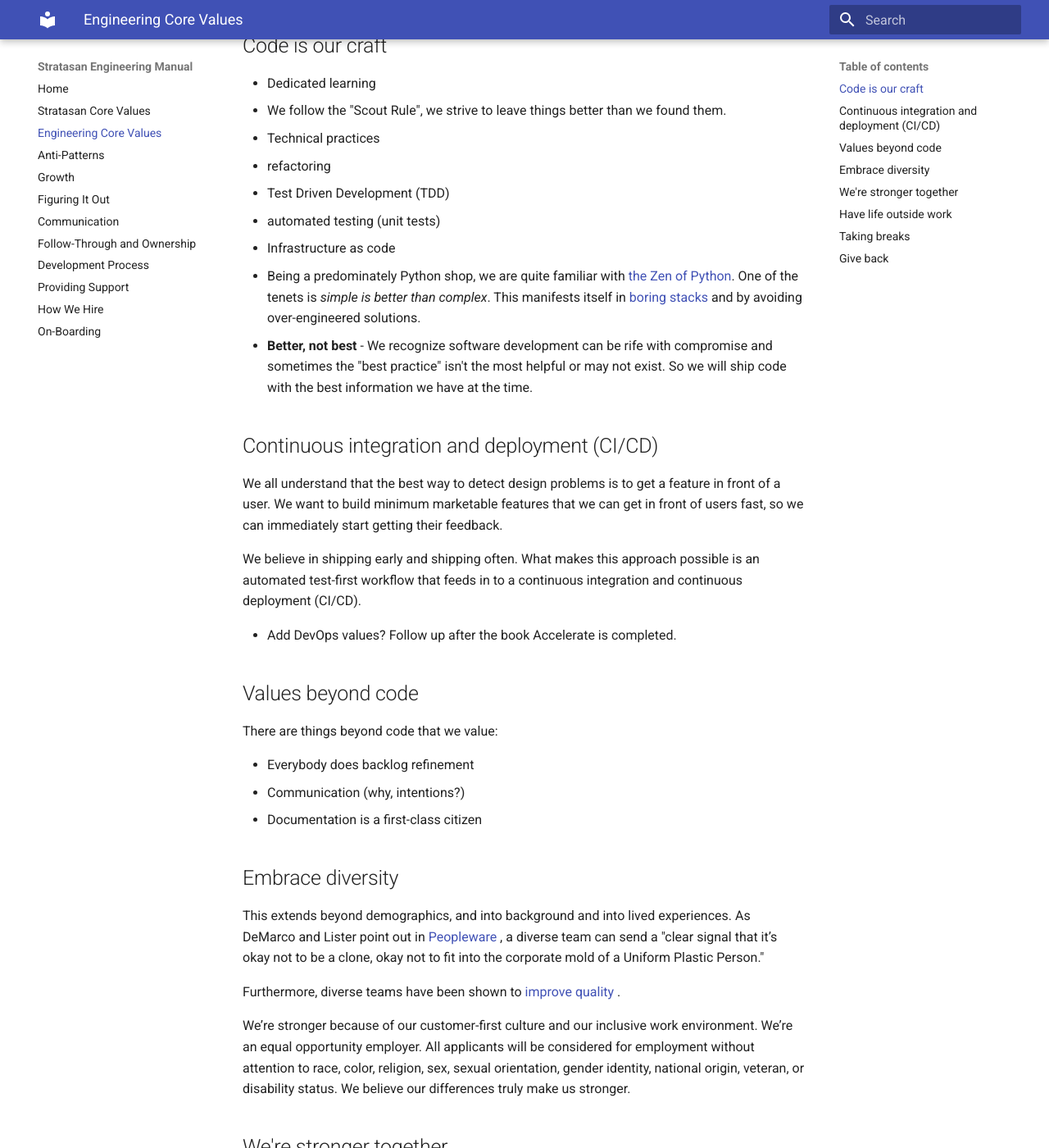
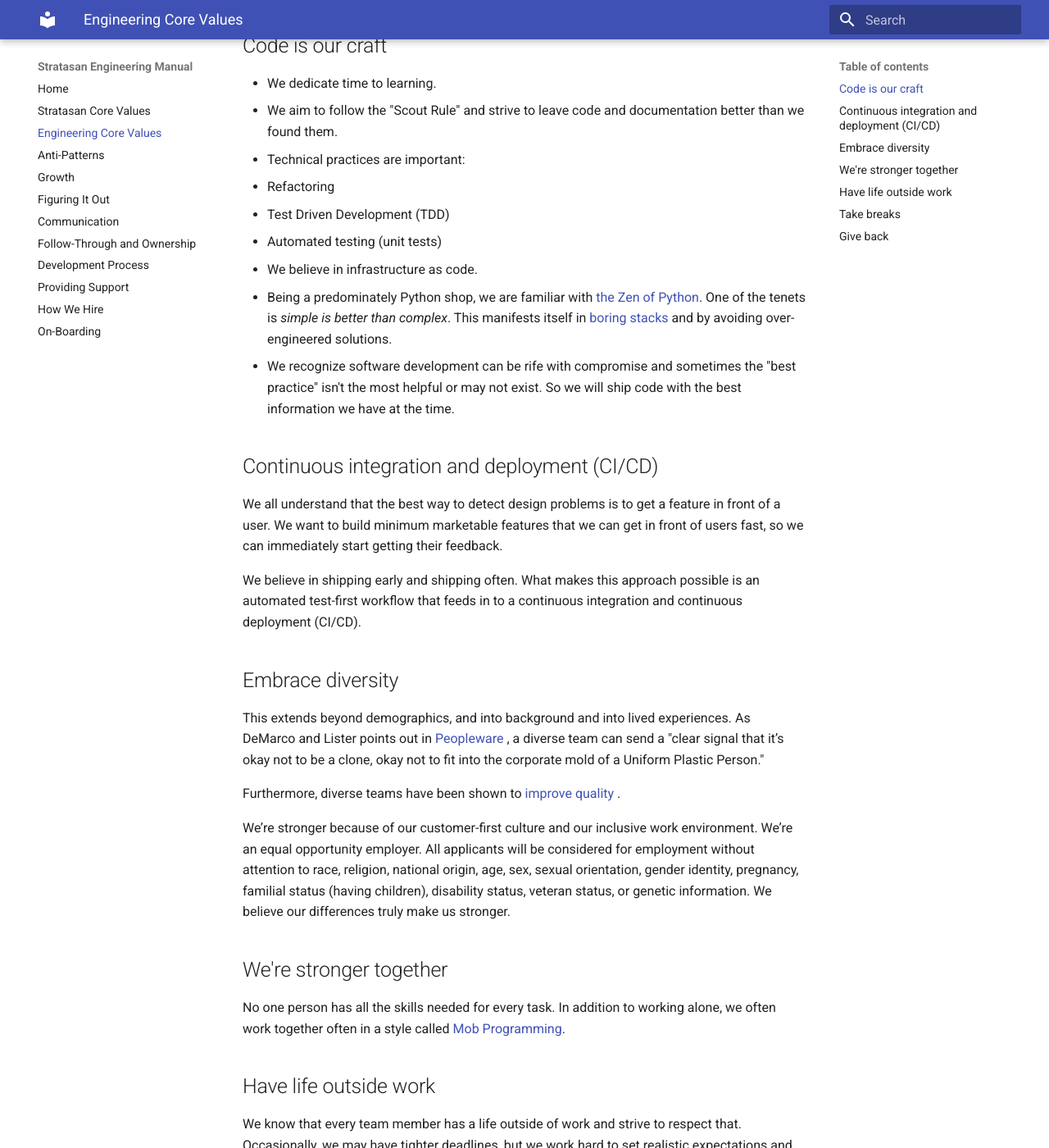
Before and after one commit to stratasan/engineering, an MkDocs documentation site: the page built from docs/engineering_core_values.md, in a window 1280 px wide and 1400 px high, scrolled down 233 px. Shown: the whole window at 82% size. Built offline with MkDocs 1.6.1 and Material for MkDocs 9.7.7, drawn with Linux system fonts in a browser that asks for light colours; old or Windows-style settings are respelled for this version of MkDocs; some of the changed text lies outside the part shown.

Commit message:
Clean up "to-do" items; update language to be clearer and softer

```diff
--- a/docs/engineering_core_values.md
+++ b/docs/engineering_core_values.md
@@ -1,23 +1,18 @@
 # Engineering Core Values
 
-Our engineering team values are a subset of our company's core values, but they have their own distinct flavor.
+Our engineering team values are a subset of our company's core values, and they have their own distinct flavor.
 
 ## Code is our craft
 
-- Dedicated learning
-- We follow the "Scout Rule", we strive to leave things better than we found them.
-- Technical practices
-  - refactoring
+- We dedicate time to learning.
+- We aim to follow the "Scout Rule" and strive to leave code and documentation better than we found them.
+- Technical practices are important:
+  - Refactoring
   - Test Driven Development (TDD)
-  - automated testing (unit tests)
-- Infrastructure as code
-- Being a predominately Python shop, we are quite familiar
-  with [the Zen of Python](https://www.python.org/dev/peps/pep-0020/). One of the tenets is _simple is better than
-  complex_. This manifests itself in
-  [boring stacks](http://www.expatsoftware.com/Articles/happiness-is-a-boring-stack.html) and by avoiding
-  over-engineered solutions.
-- **Better, not best** - We recognize software development can be rife with compromise and sometimes the "best practice"
-  isn't the most helpful or may not exist. So we will ship code with the best information we have at the time.
+  - Automated testing (unit tests)
+- We believe in infrastructure as code.
+- Being a predominately Python shop, we are familiar with [the Zen of Python](https://www.python.org/dev/peps/pep-0020). One of the tenets is _simple is better than complex_. This manifests itself in [boring stacks](http://www.expatsoftware.com/Articles/happiness-is-a-boring-stack.html) and by avoiding over-engineered solutions.
+- We recognize software development can be rife with compromise and sometimes the "best practice" isn't the most helpful or may not exist. So we will ship code with the best information we have at the time.
 
 ## Continuous integration and deployment (CI/CD)
 
@@ -27,19 +22,11 @@ minimum marketable features that we can get in front of users fast, so we can im
 We believe in shipping early and shipping often. What makes this approach possible is an automated test-first workflow
 that feeds in to a continuous integration and continuous deployment (CI/CD).
 
-- Add DevOps values? Follow up after the book Accelerate is completed.
-
-## Values beyond code
-
-There are things beyond code that we value:
-
-- Everybody does backlog refinement
-- Communication (why, intentions?)
-- Documentation is a first-class citizen
+[comment]: <> (- Add DevOps values? Follow up after the book Accelerate is completed.)
 
 ## Embrace diversity
 
-This extends beyond demographics, and into background and into lived experiences. As DeMarco and Lister point out
+This extends beyond demographics, and into background and into lived experiences. As DeMarco and Lister points out
 in [Peopleware](https://www.amazon.com/s?ie=UTF8&field-keywords=peopleware&index=blended&link_code=qs&sourceid=Mozilla-search&tag=wwwcanoniccom-20)
 , a diverse team can send a "clear signal that it’s okay not to be a clone, okay not to fit into the corporate mold of a
 Uniform Plastic Person."
@@ -49,9 +36,9 @@ to [improve quality](http://www.npr.org/2014/03/21/292225798/does-diversity-on-r
 .
 
 We’re stronger because of our customer-first culture and our inclusive work environment. We’re an equal opportunity
-employer. All applicants will be considered for employment without attention to race, color, religion, sex, sexual
-orientation, gender identity, national origin, veteran, or disability status. We believe our differences truly make us
-stronger.
+employer. All applicants will be considered for employment without attention to race, religion, national origin, age,
+sex, sexual orientation, gender identity, pregnancy, familial status (having children), disability status, veteran
+status, or genetic information. We believe our differences truly make us stronger.
 
 ## We're stronger together
 
@@ -64,10 +51,12 @@ We know that every team member has a life outside of work and strive to respect
 deadlines, but we work hard to set realistic expectations and believe that our best performance is achieved when working
 regular business hours.
 
-## Taking breaks
+## Take breaks
 
-With a job that is cognitively heavy, we support each other to take breaks when hitting a wall. We also think that rest
-and time away from work are important for recharging.
+With a job that is cognitively heavy, we support each other to take breaks when "hitting a wall". We also think that
+rest and time away from work are important for recharging. Stratasan also provides the second Friday of each month as a
+day to completely step away from work to recharge, rest, run errands, do something nice for yourself, etc. We call this
+day "Second Fridays".
 
 ## Give back
 
```
